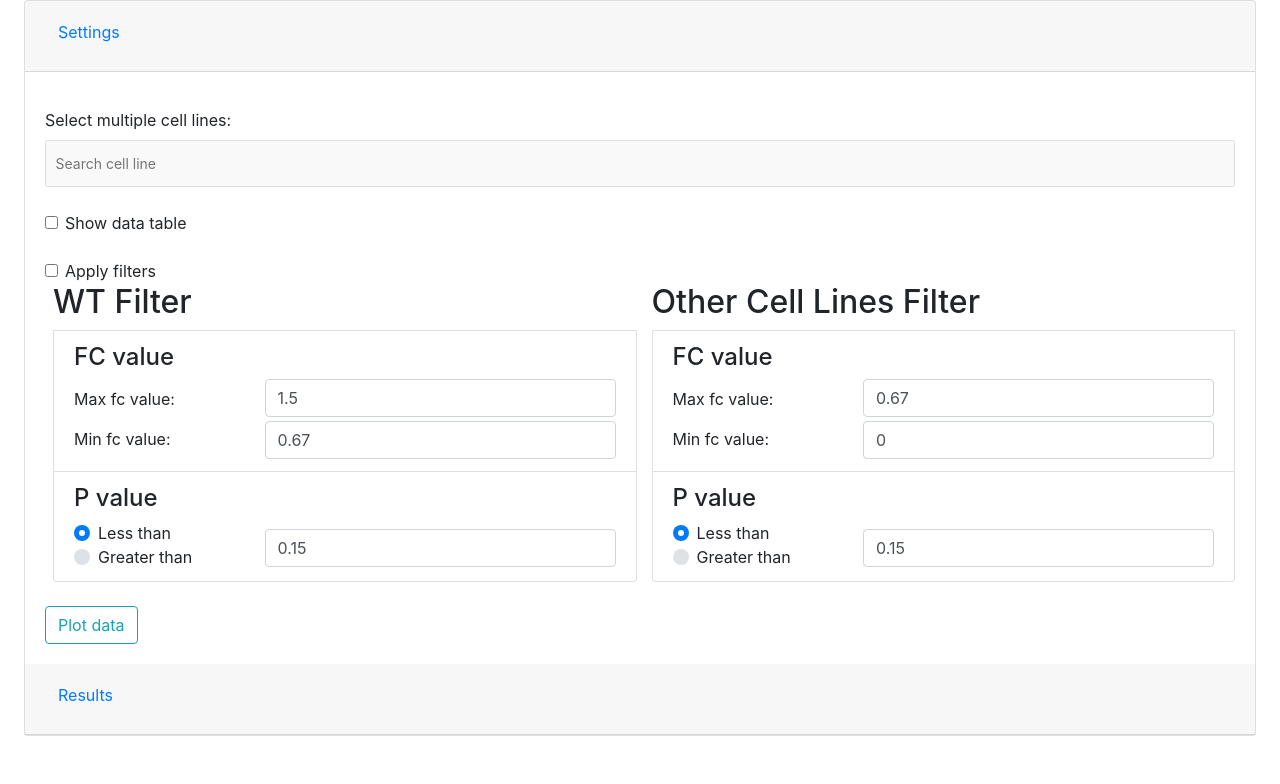
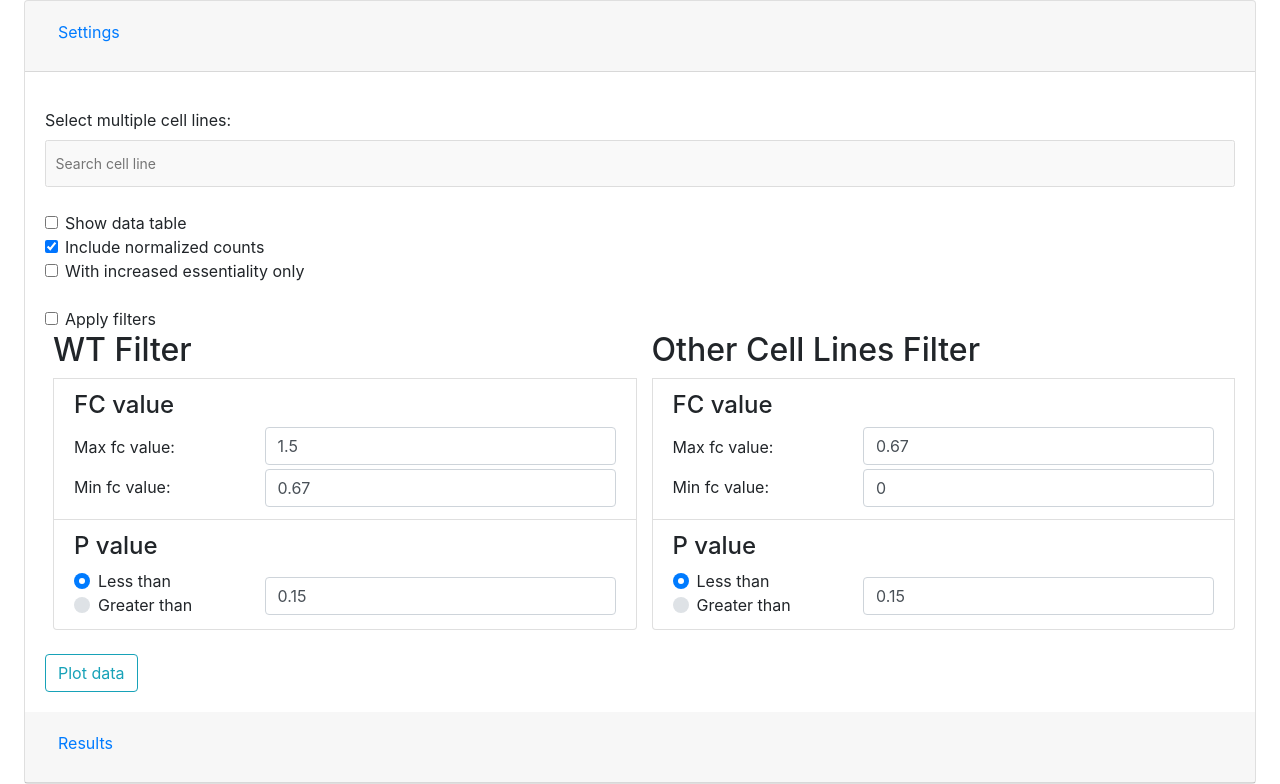
Before and after one commit to kate-v-stepanova/crispr_analysis, a Flask app: page / in a window 1280 px wide. Shown: the part 56-840 px from the top of the page. Before the commit the page ends 792 px from the top, so only its background shows below. Run offline with Flask 2, Linux system fonts and the light colour scheme; data that the repository does not hold is empty; some libraries are stand-ins or nearby versions.

Commit message:
Show normalized counts (import script, front-end, highcharts and back-end) + increased essentiality (still needs some processing)

```diff
--- a/static/custom_js/main.js
+++ b/static/custom_js/main.js
@@ -23,7 +23,6 @@ $(document).ready(function() {
     if (GENES.length != 0) {
         GENES = JSON.parse(GENES);
     }
-
     // removing attributes
     $('#cell_line_chart').removeAttr('data-genes');
     $('#cell_line_chart').removeAttr('data-plot-series');
@@ -87,4 +86,46 @@ $(document).ready(function() {
             series: PLOT_SERIES
         });
     }
+
+    // check normalized counts
+    if (GENES.length != 0) {
+        for (i=0; i<5; i++) {
+            var container_id = GENES[i];
+            var gene_series = $('#'+container_id).attr('data-plot-series');
+            if (gene_series) {
+                gene_series = gene_series.replace(/'/g, '"'); //");
+                gene_series = JSON.parse(gene_series);
+
+                Highcharts.chart(container_id, {
+
+                    chart: {
+                        type: 'boxplot'
+                    },
+
+                    title: {
+                        text: 'Normalized Counts for gene: ' + container_id
+                    },
+
+                    legend: {
+                        enabled: true
+                    },
+
+                    xAxis: {
+                        categories: cell_lines,
+                        title: {
+                            text: 'Cell Line'
+                        }
+                    },
+
+                    yAxis: {
+                        title: {
+                            text: 'Normalized counts'
+                        },
+                    },
+
+                    series: gene_series
+                });
+            }
+        }
+    }
 });
--- a/templates/main.html
+++ b/templates/main.html
@@ -4,6 +4,7 @@
 <script src="{{ url_for('static', filename='js/choices.min.js') }}"></script>
 <script src="{{ url_for('static', filename='js/highcharts.js') }}"></script>
 <script src="{{ url_for('static', filename='custom_js/main.js') }}"></script>
+<script src="https://code.highcharts.com/highcharts-more.js"></script>
 <div id="accordion">
   <div class="card">
     <div class="card-header" id="settings_header">
@@ -26,13 +27,29 @@
 
           {# show data table #}
           <div class="form-check mt-10">
-            <input class="form-check-input" type="checkbox" value="true" id="show_data_table" name="show_data_table">
+            <input class="form-check-input" type="checkbox" value="true" id="show_data_table" name="show_data_table"
+              {% if data_table %} checked {% endif %}>
             <label class="form-check-label" for="show_data_table">Show data table</label>
+          </div>
+
+          {# include normalized counts #}
+          <div class="form-check mt-10">
+            <input class="form-check-input" type="checkbox" value="true" id="include_counts" name="include_counts"
+              {% if counts_series is not none %} checked {% endif %}>
+            <label class="form-check-label" for="include_counts">Include normalized counts</label>
+          </div>
+
+          {# increased essentiality #}
+          <div class="form-check mt-10">
+            <input class="form-check-input" type="checkbox" value="true" id="increased_essentiality"
+                {% if increased_essentiality %} checked {% endif %} name="increased_essentiality">
+            <label class="form-check-label" for="increased_essentiality">With increased essentiality only</label>
           </div>
 
           {# filter data #}
           <div class="form-check mt-4">
-            <input class="form-check-input" type="checkbox" value="true" id="apply_filters" name="apply_filters">
+            <input class="form-check-input" type="checkbox" value="true" id="apply_filters" name="apply_filters"
+              {% if apply_filters %} checked {% endif %}>
             <label class="form-check-label" for="apply_filters">Apply filters</label>
           </div>
 
@@ -133,6 +150,12 @@
       <div class="card-body">
         <div id="cell_line_chart" data-plot-series="{{ plot_series }}" data-genes="{{ genes }}"></div>
       </div>
+      {% if counts_series %}
+      {% for gene in genes[0:5] %}
+        <div id="{{ gene }}" data-plot-series="{{ counts_series[gene] }}">
+        </div>
+      {% endfor %}
+      {% endif %}
 
       {% if data_table %}
       <div>
--- a/url_handlers/main.py
+++ b/url_handlers/main.py
@@ -2,6 +2,7 @@ import math
 
 from flask import Blueprint, render_template, request
 import pandas as pd
+import numpy as np
 
 main_page = Blueprint('main', __name__)
 
@@ -20,6 +21,7 @@ def show_scatter_plot():
 
     if request.method == 'POST':
         selected_cell_lines = request.form.getlist('cell_lines')
+        increased_essentiality = request.form.get('increased_essentiality') is not None
 
         # filters
         apply_filters = request.form.get('apply_filters') is not None
@@ -40,6 +42,13 @@ def show_scatter_plot():
             df.fc.astype(float)
             df.pval.astype(float)
 
+            if increased_essentiality:
+                # this will also include 'n/a'
+                df = df.loc[df['inc_ess'] != 'no']
+                # not sure yet how to handle series without these genes
+                # df = df.fillna('null')
+                # df = df.dropna()
+
             # apply_filters
             if apply_filters:
                 if cell_line == 'WT':
@@ -50,7 +59,6 @@ def show_scatter_plot():
                     df = df.loc[df['fc'] >= fc_min]
                     df = df.loc[df['fc'] <= fc_max]
                     df = df.loc[df['pval'] >= pval] if pval_less_or_greater == 'greater' else df.loc[df['pval'] <= pval]
-
             df = df.round(decimals=3)
 
             df.columns = ['gene_id', '{}_fc'.format(cell_line), '{}_pval'.format(cell_line),
@@ -87,5 +95,68 @@ def show_scatter_plot():
                 'header': joint_df.columns,
                 'rows': joint_df.values.tolist(),
             }
+
+        include_counts = request.form.get('include_counts') is not None
+        counts_series = {}
+        if include_counts:
+            for gene in genes:
+                gene_df = pd.read_msgpack(rdb.get('{}_counts'.format(gene)))
+                series_before = []
+                series_after = []
+                outliers = []
+                for i in range(len(selected_cell_lines)):
+                    cell_line = selected_cell_lines[i]
+                    key = 'RPE_{}'.format(cell_line)
+                    df = gene_df.loc[gene_df['cell_line'] == key]
+
+                    # keep only the ones that are within +3 to -3 standard deviations
+                    without_outliers = df[np.abs(df.norm_counts - df.norm_counts.mean()) <= (3 * df.norm_counts.std())]
+                    only_outliers = df[np.abs(df.norm_counts - df.norm_counts.mean()) > (3 * df.norm_counts.std())]
+                    before = without_outliers.loc[without_outliers['treatment'] == 0]
+                    after = without_outliers.loc[without_outliers['treatment'] == 1]
+
+                    # calculate boxplot data
+                    q1, median, q3 = before.norm_counts.quantile([0.25, 0.5, 0.75]).round(decimals=3).tolist()
+                    series_before.append([
+                        before['norm_counts'].min(),
+                        q1,
+                        median,
+                        q3,
+                        before['norm_counts'].max()])
+                    q1, median, q3 = after.norm_counts.quantile([0.25, 0.5, 0.75]).tolist()
+                    series_after.append([
+                            after['norm_counts'].min(),
+                            q1,
+                            median,
+                            q3,
+                            after['norm_counts'].max()])
+                    for index, row in only_outliers.iterrows():
+                        x = i
+                        y = round(row['norm_counts'], 3)
+                        treatment = 'Before Treatment' if int(row['treatment']) == 0 else 'After Treatment'
+                        outliers.append({
+                            'x': x,
+                            'y': y,
+                            'treatment': treatment,
+                            'cell_line': cell_line,
+                            'color': 'black' if treatment == 'After Treatment' else '#7cb5ec'
+                        })
+                counts_series[gene] = [{
+                        'name': 'Before Treatment',
+                        'data': series_before,
+                        'color': '#7cb5ec',
+                    }, {
+                        'name': 'After Treatment',
+                        'data': series_after,
+                        'color': 'black',
+                    }, {'name': 'Outliers',
+                        'type': 'scatter',
+                        'data': outliers,
+                        'tooltip': {
+                            'pointFormat': '<br>cell line: {point.cell_line}<br>norm. counts: {point.y}<br>treatment: {point.treatment}',
+                        }
+                    }
+                ]
         return render_template('main.html', cell_lines=cell_lines, genes=genes, plot_series=plot_series,
-                               selected_cell_lines=selected_cell_lines, data_table=data_table)
+                               selected_cell_lines=selected_cell_lines, data_table=data_table, counts_series=counts_series,
+                               increased_essentiality=increased_essentiality, apply_filters=apply_filters)
```
Also changed, not shown: utils/import_dataset.py (+17 -3 lines).
